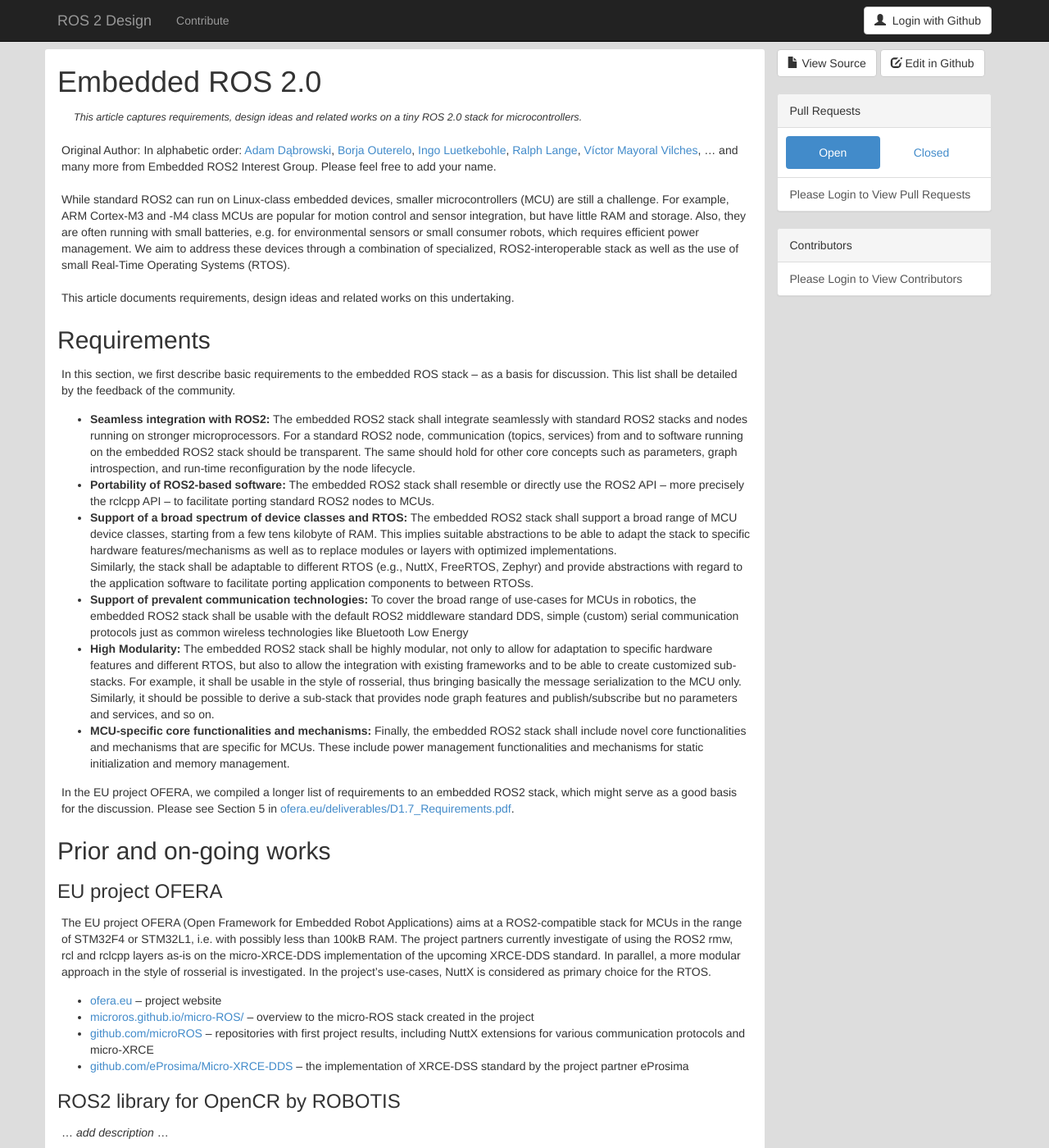
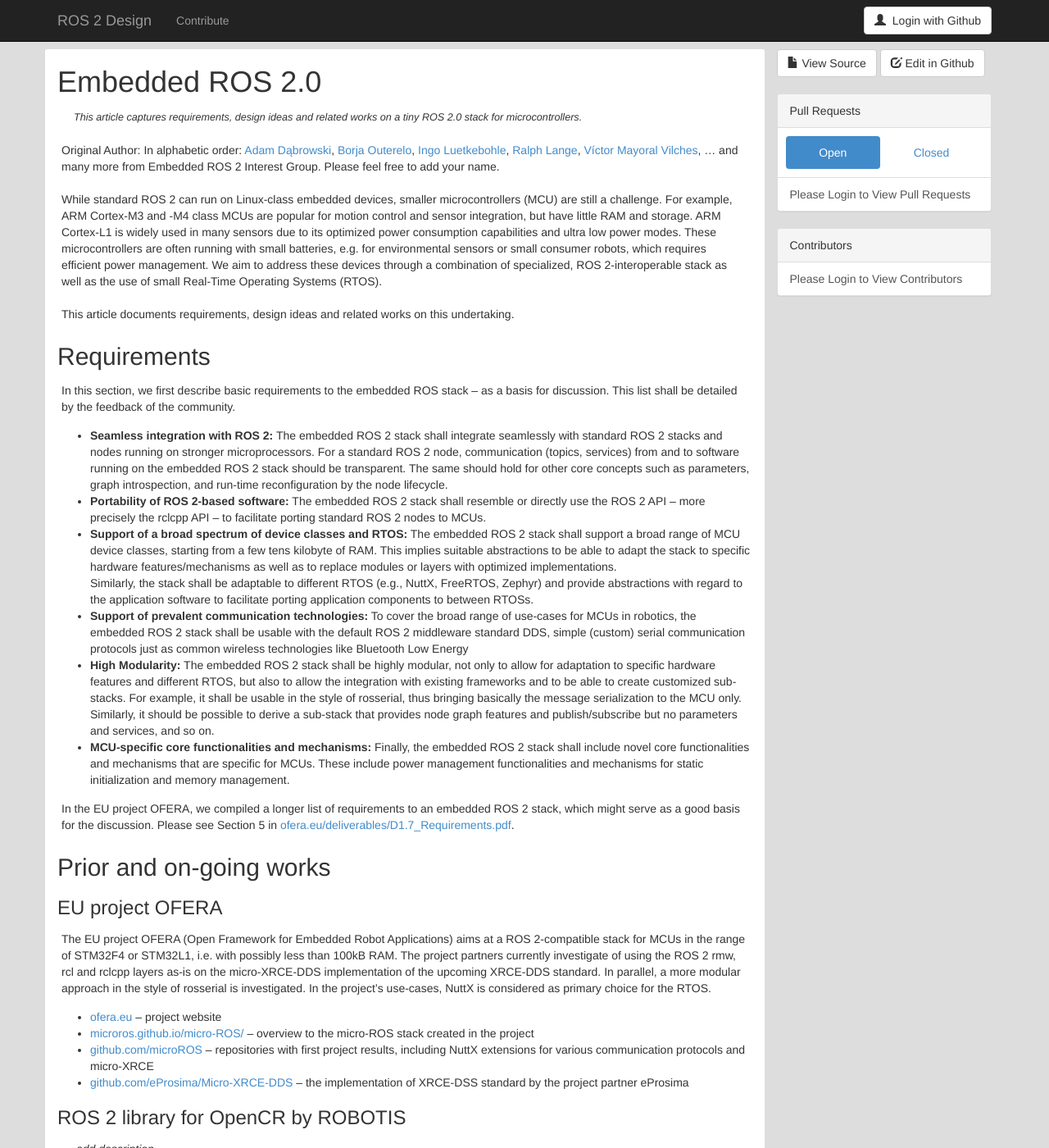
Before and after one commit to ros2/design, a Jekyll site: the page built from articles/embedded.md, in a window 1280 px wide and 1400 px high. Shown: the whole window at 82% size. Built offline with Jekyll 4.4.1, drawn with Linux system fonts in a browser that asks for light colours; nearby versions of some CDN libraries; some of the changed text lies outside the part shown.

Commit message:
Minor rewording and ROS 2 instead of ROS2

```diff
--- a/articles/embedded.md
+++ b/articles/embedded.md
@@ -4,7 +4,7 @@
 abstract:
   This article captures requirements, design ideas and related works on a tiny ROS 2.0 stack for microcontrollers.
 published: true
-author: 'In alphabetic order: [Adam Dąbrowski](https://github.com/adamdbrw), [Borja Outerelo](https://github.com/BorjaOuterelo), [Ingo Luetkebohle](https://github.com/iluetkeb), [Ralph Lange](https://github.com/ralph-lange), [Víctor Mayoral Vilches](https://github.com/vmayoral), ... and many more from Embedded ROS2 Interest Group. Please feel free to add your name.'
+author: 'In alphabetic order: [Adam Dąbrowski](https://github.com/adamdbrw), [Borja Outerelo](https://github.com/BorjaOuterelo), [Ingo Luetkebohle](https://github.com/iluetkeb), [Ralph Lange](https://github.com/ralph-lange), [Víctor Mayoral Vilches](https://github.com/vmayoral), ... and many more from Embedded ROS 2 Interest Group. Please feel free to add your name.'
 ---
 
 {:toc}
@@ -17,31 +17,29 @@
 
 Original Author: {{ page.author }}
 
-While standard ROS2 can run on Linux-class embedded devices, smaller microcontrollers (MCU) are still a challenge. For example, ARM Cortex-M3 and -M4 class MCUs are popular for motion control and sensor integration, but have little RAM and storage. Also, they are often running with small batteries, e.g. for environmental sensors or small consumer robots, which requires efficient power management. We aim to address these devices through a combination of specialized, ROS2-interoperable stack as well as the use of small Real-Time Operating Systems (RTOS).
+While standard ROS 2 can run on Linux-class embedded devices, smaller microcontrollers (MCU) are still a challenge. For example, ARM Cortex-M3 and -M4 class MCUs are popular for motion control and sensor integration, but have little RAM and storage. ARM Cortex-L1 is widely used in many sensors due to its optimized power consumption capabilities and ultra low power modes. These microcontrollers are often running with small batteries, e.g. for environmental sensors or small consumer robots, which requires efficient power management. We aim to address these devices through a combination of specialized, ROS 2-interoperable stack as well as the use of small Real-Time Operating Systems (RTOS).
 
 This article documents requirements, design ideas and related works on this undertaking.
-
-
 
 ## Requirements
 
 In this section, we first describe basic requirements to the embedded ROS stack -- as a basis for discussion. This list shall be detailed by the feedback of the community.
 
-*   **Seamless integration with ROS2:** The embedded ROS2 stack shall integrate seamlessly with standard ROS2 stacks and nodes running on stronger microprocessors. For a standard ROS2 node, communication (topics, services) from and to software running on the embedded ROS2 stack should be transparent. The same should hold for other core concepts such as parameters, graph introspection, and run-time reconfiguration by the node lifecycle.
+*   **Seamless integration with ROS 2:** The embedded ROS 2 stack shall integrate seamlessly with standard ROS 2 stacks and nodes running on stronger microprocessors. For a standard ROS 2 node, communication (topics, services) from and to software running on the embedded ROS 2 stack should be transparent. The same should hold for other core concepts such as parameters, graph introspection, and run-time reconfiguration by the node lifecycle.
 
-*   **Portability of ROS2-based software:** The embedded ROS2 stack shall resemble or directly use the ROS2 API -- more precisely the rclcpp API -- to facilitate porting standard ROS2 nodes to MCUs.
+*   **Portability of ROS 2-based software:** The embedded ROS 2 stack shall resemble or directly use the ROS 2 API -- more precisely the rclcpp API -- to facilitate porting standard ROS 2 nodes to MCUs.
 
-*   **Support of a broad spectrum of device classes and RTOS:** The embedded ROS2 stack shall support a broad range of MCU device classes, starting from a few tens kilobyte of RAM. This implies suitable abstractions to be able to adapt the stack to specific hardware features/mechanisms as well as to replace modules or layers with optimized implementations.
+*   **Support of a broad spectrum of device classes and RTOS:** The embedded ROS 2 stack shall support a broad range of MCU device classes, starting from a few tens kilobyte of RAM. This implies suitable abstractions to be able to adapt the stack to specific hardware features/mechanisms as well as to replace modules or layers with optimized implementations.
 
     Similarly, the stack shall be adaptable to different RTOS (e.g., NuttX, FreeRTOS, Zephyr) and provide abstractions with regard to the application software to facilitate porting application components to between RTOSs.
 
-*   **Support of prevalent communication technologies:** To cover the broad range of use-cases for MCUs in robotics, the embedded ROS2 stack shall be usable with the default ROS2 middleware standard DDS, simple (custom) serial communication protocols just as common wireless technologies like Bluetooth Low Energy
+*   **Support of prevalent communication technologies:** To cover the broad range of use-cases for MCUs in robotics, the embedded ROS 2 stack shall be usable with the default ROS 2 middleware standard DDS, simple (custom) serial communication protocols just as common wireless technologies like Bluetooth Low Energy
 
-*   **High Modularity:** The embedded ROS2 stack shall be highly modular, not only to allow for adaptation to specific hardware features and different RTOS, but also to allow the integration with existing frameworks and to be able to create customized sub-stacks. For example, it shall be usable in the style of rosserial, thus bringing basically the message serialization to the MCU only. Similarly, it should be possible to derive a sub-stack that provides node graph features and publish/subscribe but no parameters and services, and so on.
+*   **High Modularity:** The embedded ROS 2 stack shall be highly modular, not only to allow for adaptation to specific hardware features and different RTOS, but also to allow the integration with existing frameworks and to be able to create customized sub-stacks. For example, it shall be usable in the style of rosserial, thus bringing basically the message serialization to the MCU only. Similarly, it should be possible to derive a sub-stack that provides node graph features and publish/subscribe but no parameters and services, and so on.
 
-*   **MCU-specific core functionalities and mechanisms:** Finally, the embedded ROS2 stack shall include novel core functionalities and mechanisms that are specific for MCUs. These include power management functionalities and mechanisms for static initialization and memory management.
+*   **MCU-specific core functionalities and mechanisms:** Finally, the embedded ROS 2 stack shall include novel core functionalities and mechanisms that are specific for MCUs. These include power management functionalities and mechanisms for static initialization and memory management.
 
-In the EU project OFERA, we compiled a longer list of requirements to an embedded ROS2 stack, which might serve as a good basis for the discussion. Please see Section 5 in [ofera.eu/deliverables/D1.7_Requirements.pdf](http://ofera.eu/deliverables/D1.7_Requirements.pdf).
+In the EU project OFERA, we compiled a longer list of requirements to an embedded ROS 2 stack, which might serve as a good basis for the discussion. Please see Section 5 in [ofera.eu/deliverables/D1.7_Requirements.pdf](http://ofera.eu/deliverables/D1.7_Requirements.pdf).
 
 
 
@@ -49,7 +47,7 @@
 
 ### EU project OFERA
 
-The EU project OFERA (Open Framework for Embedded Robot Applications) aims at a ROS2-compatible stack for MCUs in the range of STM32F4 or STM32L1, i.e. with possibly less than 100kB RAM. The project partners currently investigate of using the ROS2 rmw, rcl and rclcpp layers as-is on the micro-XRCE-DDS implementation of the upcoming XRCE-DDS standard. In parallel, a more modular approach in the style of rosserial is investigated. In the project's use-cases, NuttX is considered as primary choice for the RTOS.
+The EU project OFERA (Open Framework for Embedded Robot Applications) aims at a ROS 2-compatible stack for MCUs in the range of STM32F4 or STM32L1, i.e. with possibly less than 100kB RAM. The project partners currently investigate of using the ROS 2 rmw, rcl and rclcpp layers as-is on the micro-XRCE-DDS implementation of the upcoming XRCE-DDS standard. In parallel, a more modular approach in the style of rosserial is investigated. In the project's use-cases, NuttX is considered as primary choice for the RTOS.
 
 *   [ofera.eu](http://ofera.eu/) -- project website
 *   [microros.github.io/micro-ROS/](https://microros.github.io/micro-ROS/) -- overview to the micro-ROS stack created in the project
@@ -57,11 +55,11 @@
 *   [github.com/eProsima/Micro-XRCE-DDS](https://github.com/eProsima/Micro-XRCE-DDS) -- the implementation of XRCE-DSS standard by the project partner eProsima
 
 
-### ROS2 library for OpenCR by ROBOTIS
+### ROS 2 library for OpenCR by ROBOTIS
 
 ... *add description* ...
 
-*   [github.com/ROBOTIS-GIT/OpenCR/tree/feature-ros2-micrortps/arduino/opencr_arduino/opencr/libraries/ROS2](https://github.com/ROBOTIS-GIT/OpenCR/tree/feature-ros2-micrortps/arduino/opencr_arduino/opencr/libraries/ROS2)
+*   [github.com/ROBOTIS-GIT/OpenCR/tree/feature-ROS 2-micrortps/arduino/opencr_arduino/opencr/libraries/ROS 2](https://github.com/ROBOTIS-GIT/OpenCR/tree/feature-ROS 2-micrortps/arduino/opencr_arduino/opencr/libraries/ROS 2)
 
 
 ### ROS1-based approaches
```
